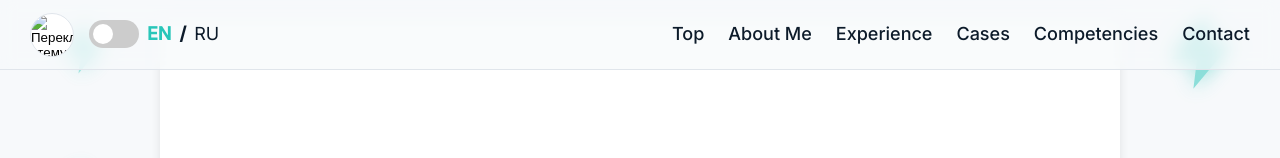
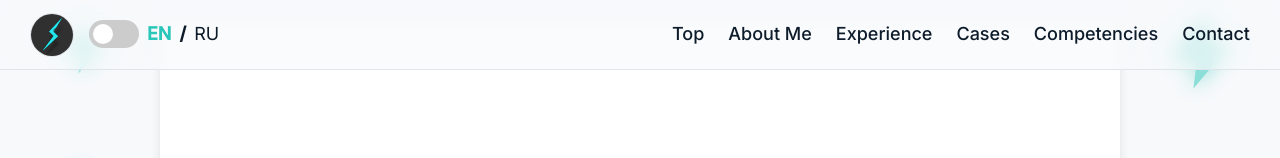
Before and after one commit to raliend/GROMOFF, a plain HTML site: page index.html in a window 1280 px wide. Shown: the top 158 px of the page. Drawn offline with Linux system fonts and the light colour scheme; files whose address does not match are found by name.

Commit message:
Update index.html

```diff
--- a/index.html
+++ b/index.html
@@ -16,7 +16,7 @@
 <nav>
   <div class="nav-left">
     <button class="theme-switcher" id="theme-switcher">
-      <img src="logo.png" alt="Переключить тему" id="theme-logo">
+      <img src="icon-data/logo.png" alt="Переключить тему" id="theme-logo">
     </button>
     <div class="language-switcher">
         <label class="switch">
```
